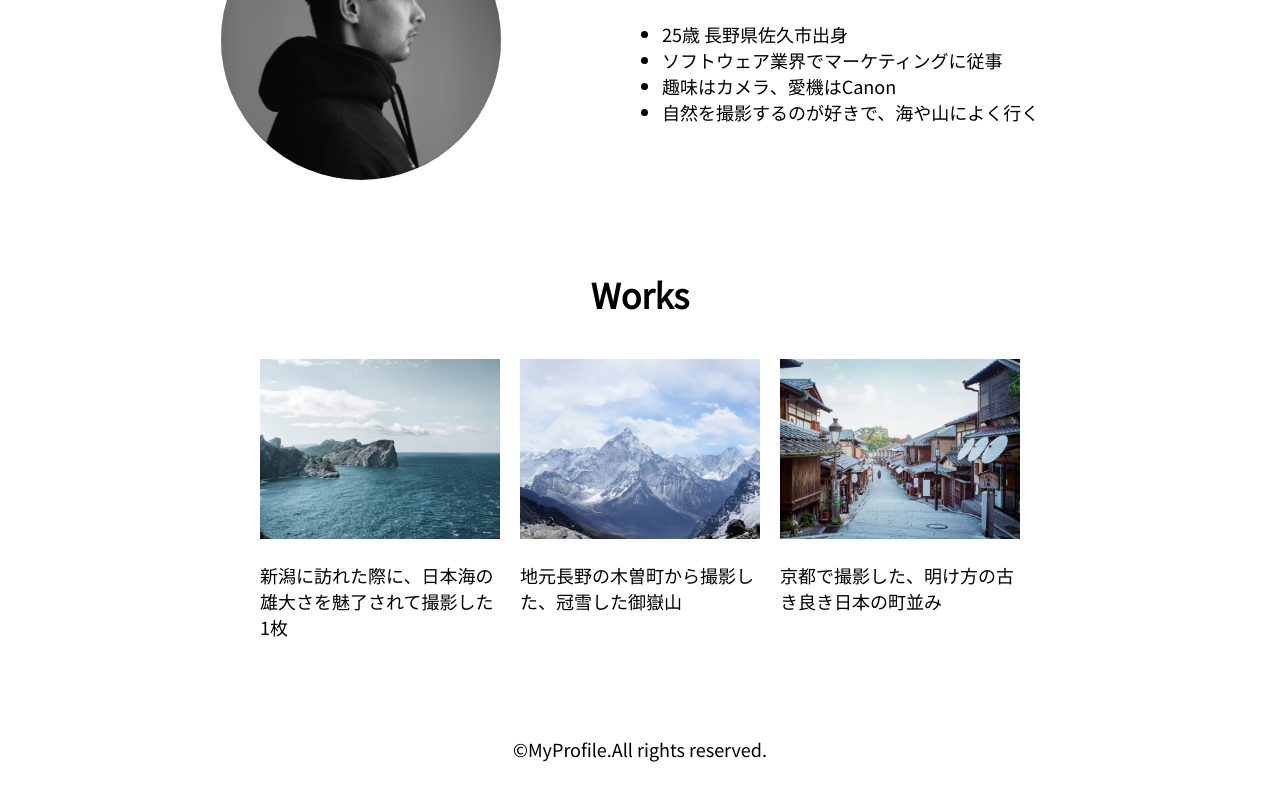
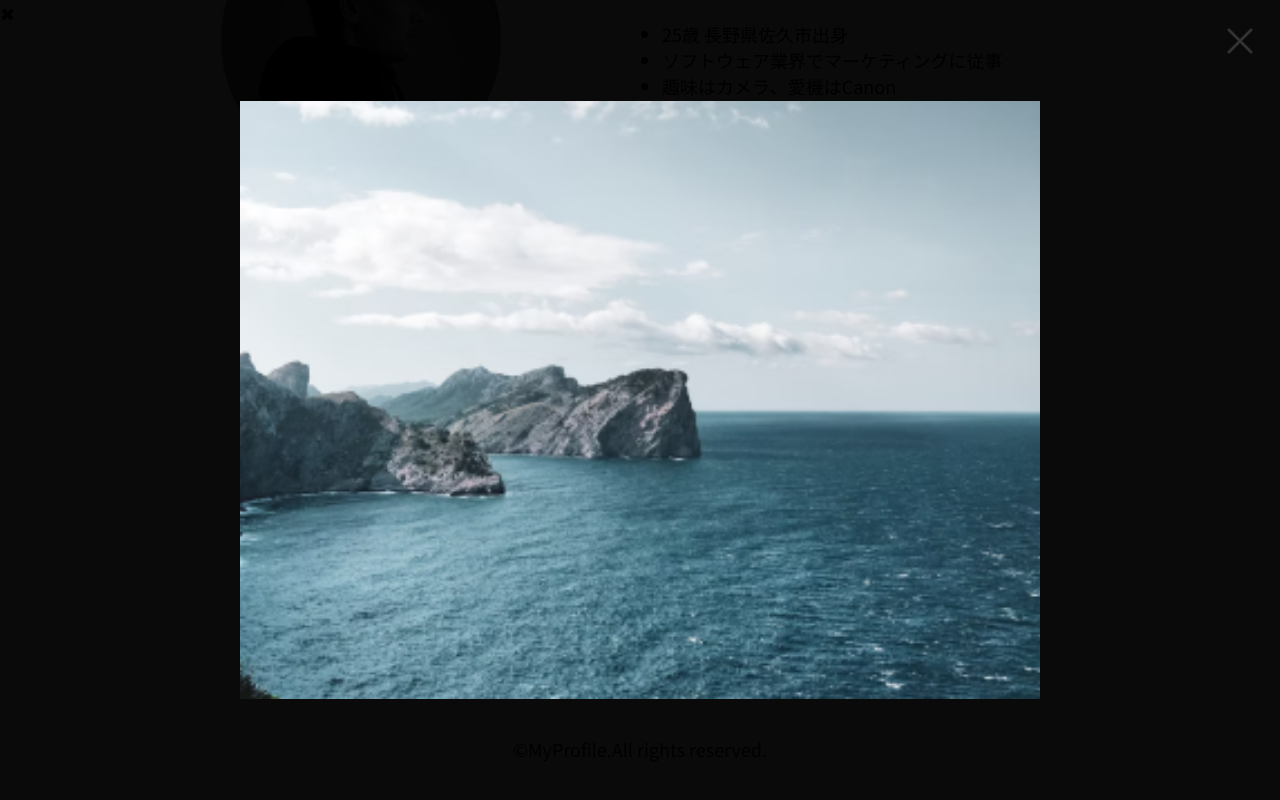
Before and after one commit to minami0018/jquery-basic-kadai, a plain HTML site: page kadai_001/index.html in a window 1280 px wide. Both pictures are taken after a click on the picture 380 px from the left and 1382 px from the top of the page. Shown: the part 933-1733 px from the top of the page. Drawn offline with nearby package versions, Linux system fonts and the light colour scheme.

Commit message:
Add files via upload

```diff
--- a/kadai_001/index.html
+++ b/kadai_001/index.html
@@ -80,6 +80,15 @@
    </section>
 </article>
 </main>
+
+<!-- モーダル -->
+<div class="modal" style="display:none;">
+  <div class="modal-content">
+    <span class="close-btn">&times;</span>
+    <img src="" alt="" class="big-img">
+  </div>
+</div>
+
 <!-- footer -->
    <footer>
       <p>&copy;MyProfile.All rights reserved. </p>
--- a/kadai_001/js/script.js
+++ b/kadai_001/js/script.js
@@ -57,7 +57,7 @@ $(function () {
   });
 
   // Worksの画像をクリックしたとき拡大表示
-  $('.works img').click(function () {
+  $('.Works img').click(function () {
     const imgSrc = $(this).attr('src');
     const imgAlt = $(this).attr('alt');
     $('.big-img').attr({
```
